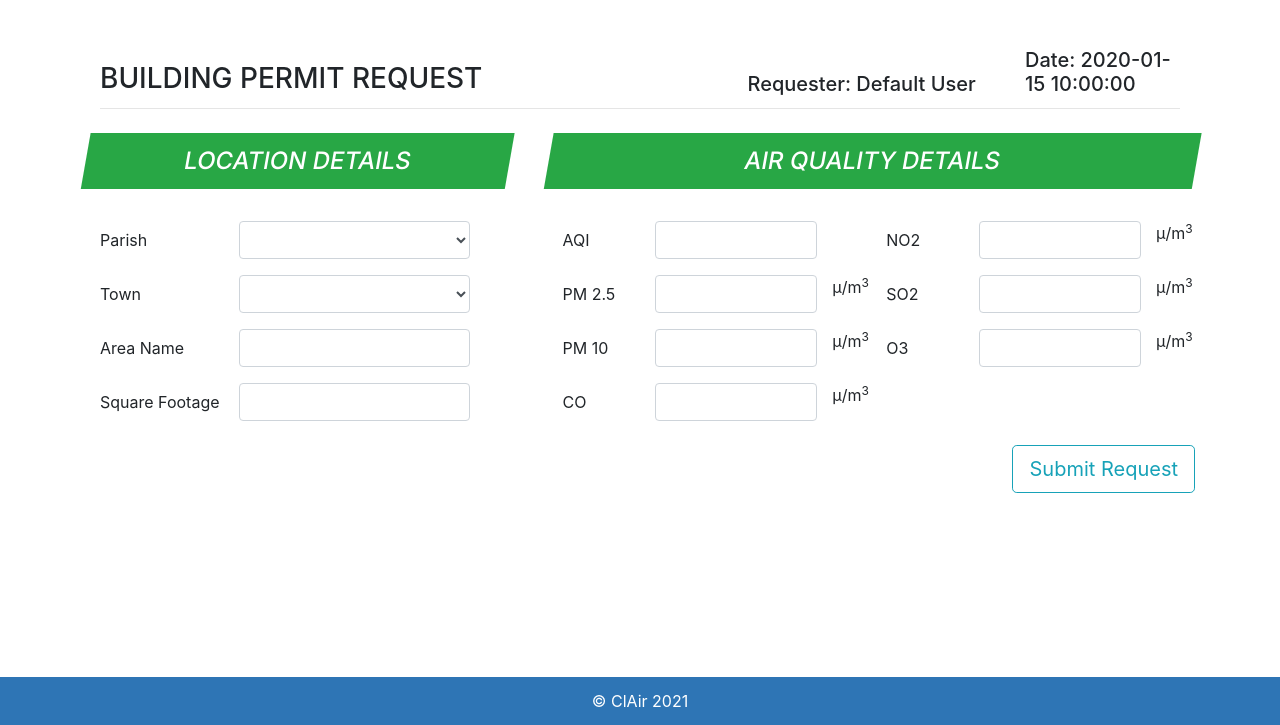
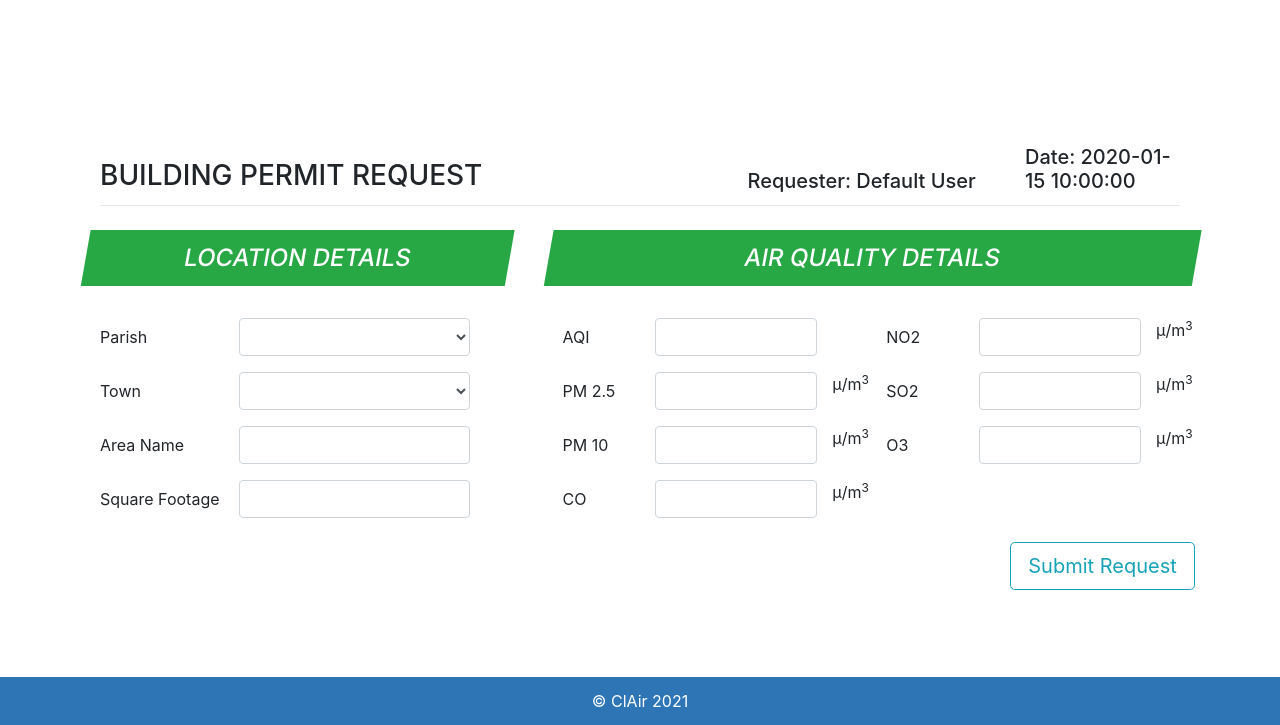
Before and after one commit to shadowlaw/ClAir, a Flask app: template app/templates/new_permit_request.html in a window 1280 px wide. Shown: the part 75-800 px from the top of the page. Run offline with Flask 2, Linux system fonts and the light colour scheme; tables that the repository leaves empty hold one stand-in row (values such as "Sample post"); the template is opened without the code that fills it: values that come from a table or form of the project are taken from there, most other values are stand-ins (such as "Sample title", 1, 10 or a date in 2020); lists and menus that the app fills with data are empty; parts of the project's set-up code (start-up, migrations or seed data) failed here and were passed over; some libraries are stand-ins or nearby versions.

Commit message:
center new permit form

```diff
--- a/app/templates/new_permit_request.html
+++ b/app/templates/new_permit_request.html
@@ -2,6 +2,10 @@
 {% block title %}New Permit Request{% endblock title%}
 {% block content%}
   {% from "__formfieldhelper.html" import render_field, render_field_with_errors%}
+<div class="row justify-content-center align-items-center h-100">
+  <div class="content col-12">
+    <div class="row">
+      <div class="col-12">
         <div class="row align-items-end">
             <span class="col-7 h3">BUILDING PERMIT REQUEST</span>
             <span class="col-3 h5">Requester: Default User</span>
@@ -96,9 +100,13 @@
             </div>
           </div>
           <div class="row justify-content-end mt-2">
-      {{ permit_form.submit(class="btn btn-lg btn-outline-info") }}
+            {{ permit_form.submit(class="col-2 btn btn-lg btn-outline-info") }}
           </div>
         </form>
+      </div>
+    </div>
+  </div>
+</div>
 {% endblock content %}
 {% block scripts %}
   <script src="{{ url_for('static', filename='js/new_permit.js') }}"></script>
```
Lines whose indentation alone changed are shown as unchanged.
